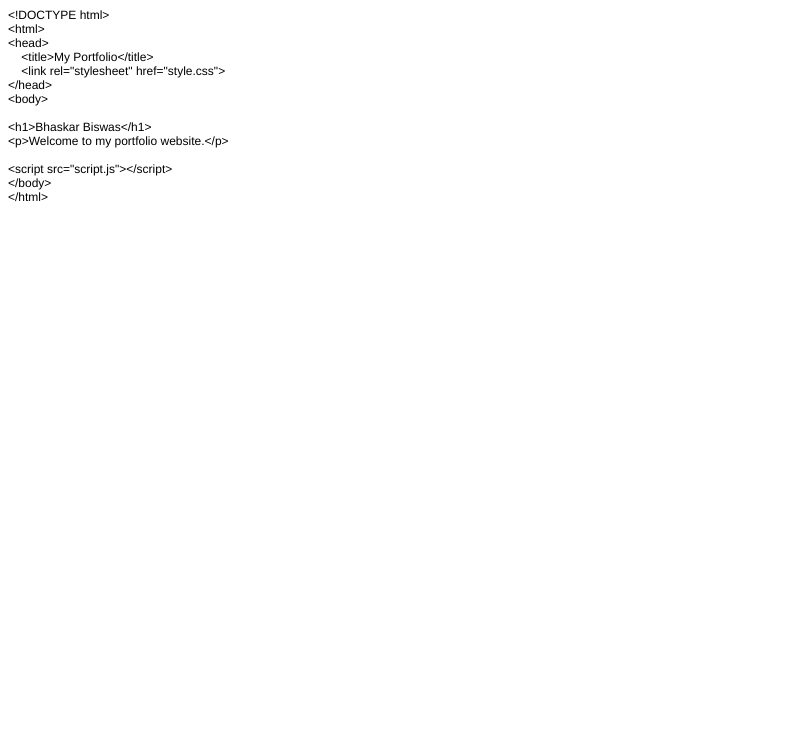
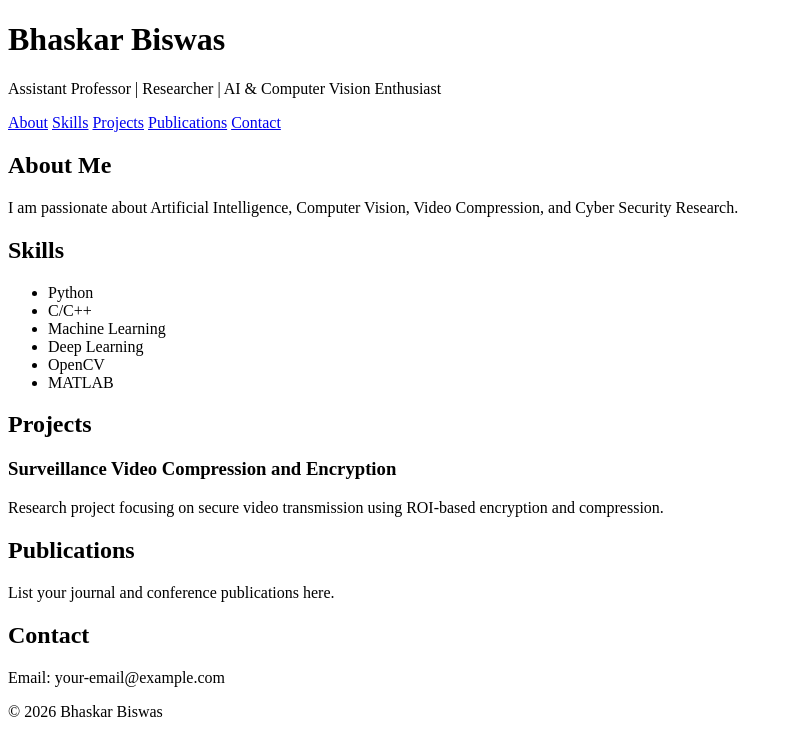
Before and after one commit to bhaskarPhd/bhaskarNITA.github.io, a plain HTML site: page index.html in a window 1280 px wide. Shown: the whole page, without its empty margins (0-789 px from the left). Drawn offline with Linux system fonts and the light colour scheme.

Commit message:
index.html

```diff
--- a/index.html
+++ b/index.html
@@ -1,30 +1,60 @@
-<!DOCTYPE html PUBLIC "-//W3C//DTD HTML 4.01//EN" "http://www.w3.org/TR/html4/strict.dtd">
+<!DOCTYPE html>
 <html>
 <head>
-  <meta http-equiv="Content-Type" content="text/html; charset=utf-8">
-  <meta http-equiv="Content-Style-Type" content="text/css">
-  <title></title>
-  <meta name="Generator" content="Cocoa HTML Writer">
-  <meta name="CocoaVersion" content="2685.3">
-  <style type="text/css">
-    p.p1 {margin: 0.0px 0.0px 0.0px 0.0px; font: 12.0px Helvetica}
-    p.p2 {margin: 0.0px 0.0px 0.0px 0.0px; font: 12.0px Helvetica; min-height: 14.0px}
-  </style>
+    <title>Bhaskar Biswas Portfolio</title>
+    <link rel="stylesheet" href="style.css">
 </head>
 <body>
-<p class="p1">&lt;!DOCTYPE html&gt;</p>
-<p class="p1">&lt;html&gt;</p>
-<p class="p1">&lt;head&gt;</p>
-<p class="p1"><span class="Apple-converted-space">    </span>&lt;title&gt;My Portfolio&lt;/title&gt;</p>
-<p class="p1"><span class="Apple-converted-space">    </span>&lt;link rel="stylesheet" href="style.css"&gt;</p>
-<p class="p1">&lt;/head&gt;</p>
-<p class="p1">&lt;body&gt;</p>
-<p class="p2"><br></p>
-<p class="p1">&lt;h1&gt;Bhaskar Biswas&lt;/h1&gt;</p>
-<p class="p1">&lt;p&gt;Welcome to my portfolio website.&lt;/p&gt;</p>
-<p class="p2"><br></p>
-<p class="p1">&lt;script src="script.js"&gt;&lt;/script&gt;</p>
-<p class="p1">&lt;/body&gt;</p>
-<p class="p1">&lt;/html&gt;</p>
+
+<header>
+    <h1>Bhaskar Biswas</h1>
+    <p>Assistant Professor | Researcher | AI & Computer Vision Enthusiast</p>
+</header>
+
+<nav>
+    <a href="#about">About</a>
+    <a href="#skills">Skills</a>
+    <a href="#projects">Projects</a>
+    <a href="#publications">Publications</a>
+    <a href="#contact">Contact</a>
+</nav>
+
+<section id="about">
+    <h2>About Me</h2>
+    <p>I am passionate about Artificial Intelligence, Computer Vision, Video Compression, and Cyber Security Research.</p>
+</section>
+
+<section id="skills">
+    <h2>Skills</h2>
+    <ul>
+        <li>Python</li>
+        <li>C/C++</li>
+        <li>Machine Learning</li>
+        <li>Deep Learning</li>
+        <li>OpenCV</li>
+        <li>MATLAB</li>
+    </ul>
+</section>
+
+<section id="projects">
+    <h2>Projects</h2>
+    <h3>Surveillance Video Compression and Encryption</h3>
+    <p>Research project focusing on secure video transmission using ROI-based encryption and compression.</p>
+</section>
+
+<section id="publications">
+    <h2>Publications</h2>
+    <p>List your journal and conference publications here.</p>
+</section>
+
+<section id="contact">
+    <h2>Contact</h2>
+    <p>Email: your-email@example.com</p>
+</section>
+
+<footer>
+    <p>© 2026 Bhaskar Biswas</p>
+</footer>
+
 </body>
 </html>
```
